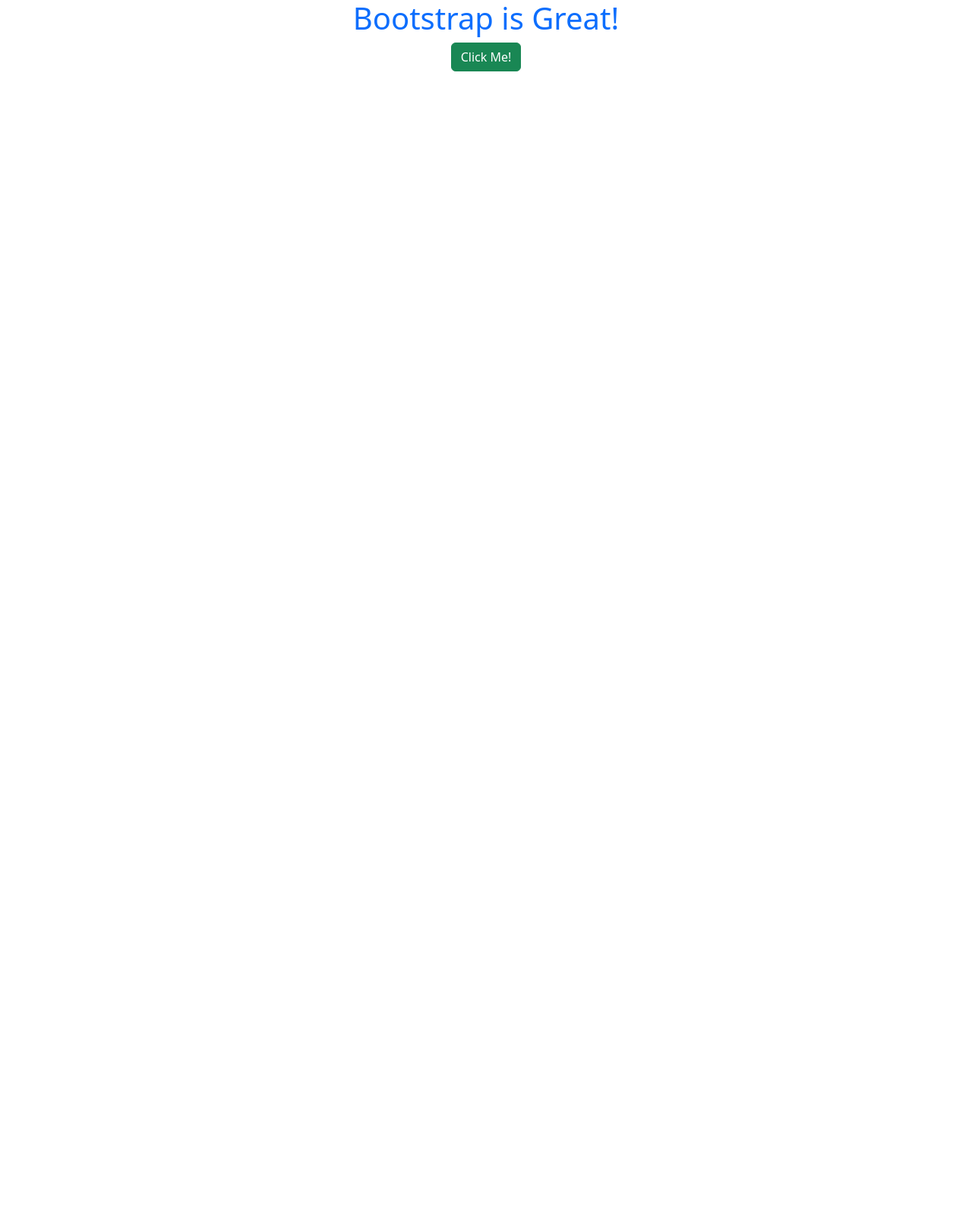
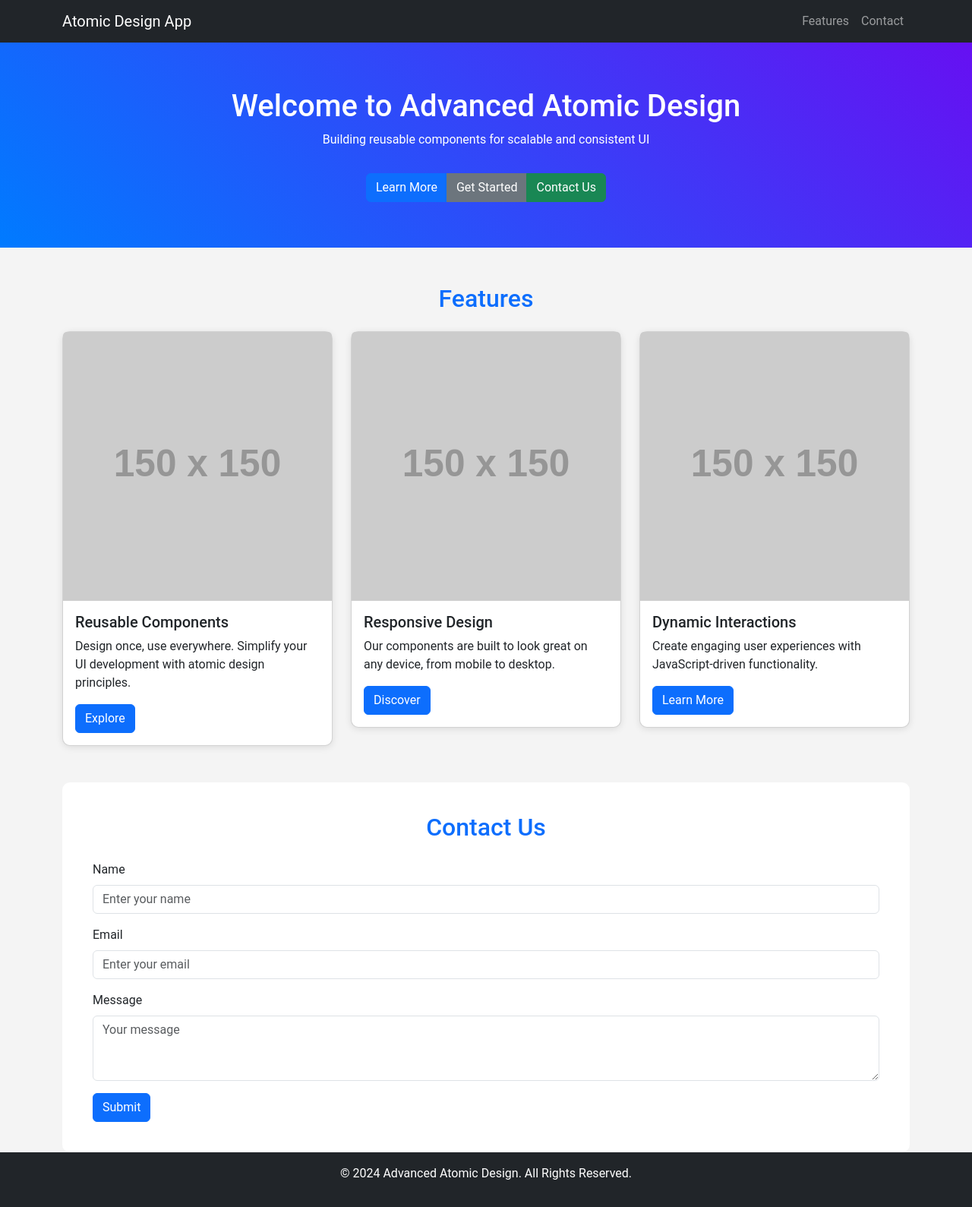
Before and after one commit to IvaniGabrovsky/BTH545-Lab-6, a website: page index.html in a window 1280 px wide. Shown: the whole page at 76% size. Before the commit the page ends 800 px from the top, so only its background shows below. Drawn offline with nearby package versions, Linux system fonts and the light colour scheme; placeholder pictures from the web are drawn by us.

Commit message:
implemented automic design using bootstrap

```diff
--- a/index.html
+++ b/index.html
@@ -3,18 +3,113 @@
 <head>
     <meta charset="UTF-8">
     <meta name="viewport" content="width=device-width, initial-scale=1.0">
-    <title>BTH545 Lab 6</title>
+    <title>BTH545 Lab 6 - Advanced Atomic Design</title>
 
     <!-- Bootstrap CSS -->
     <link href="https://cdn.jsdelivr.net/npm/bootstrap@5.3.2/dist/css/bootstrap.min.css" rel="stylesheet">
+    <!-- Custom CSS -->
+    <link href="styles.css" rel="stylesheet">
 </head>
 <body>
-    <div class="container text-center">
-        <h1 class="text-primary">Bootstrap is Great!</h1>
-        <button class="btn btn-success">Click Me!</button>
-    </div>
+    <!-- Organism: Navbar -->
+    <nav class="navbar navbar-expand-lg navbar-dark bg-dark">
+        <div class="container">
+            <a class="navbar-brand" href="#">Atomic Design App</a>
+            <button class="navbar-toggler" type="button" data-bs-toggle="collapse" data-bs-target="#navbarNav" aria-controls="navbarNav" aria-expanded="false" aria-label="Toggle navigation">
+                <span class="navbar-toggler-icon"></span>
+            </button>
+            <div class="collapse navbar-collapse" id="navbarNav">
+                <ul class="navbar-nav ms-auto">
+                    <li class="nav-item"><a class="nav-link" href="#features">Features</a></li>
+                    <li class="nav-item"><a class="nav-link" href="#contact">Contact</a></li>
+                </ul>
+            </div>
+        </div>
+    </nav>
+
+    <!-- Template: Hero Section -->
+    <header class="hero-section text-white text-center">
+        <div class="container">
+            <h1>Welcome to Advanced Atomic Design</h1>
+            <p>Building reusable components for scalable and consistent UI</p>
+            <!-- Molecule: Button Group -->
+            <div class="btn-group mt-3" role="group">
+                <button type="button" class="btn btn-primary">Learn More</button>
+                <button type="button" class="btn btn-secondary">Get Started</button>
+                <button type="button" class="btn btn-success">Contact Us</button>
+            </div>
+        </div>
+    </header>
+
+    <main class="container mt-5">
+        <!-- Organism: Features Section -->
+        <section id="features" class="features-section">
+            <h2 class="text-center text-primary mb-4">Features</h2>
+            <div class="row g-4">
+                <!-- Molecule: Card -->
+                <div class="col-md-4">
+                    <div class="card">
+                        <img src="https://via.placeholder.com/150" class="card-img-top" alt="Reusable Components">
+                        <div class="card-body">
+                            <h5 class="card-title">Reusable Components</h5>
+                            <p class="card-text">Design once, use everywhere. Simplify your UI development with atomic design principles.</p>
+                            <button class="btn btn-primary">Explore</button>
+                        </div>
+                    </div>
+                </div>
+                <div class="col-md-4">
+                    <div class="card">
+                        <img src="https://via.placeholder.com/150" class="card-img-top" alt="Responsive Design">
+                        <div class="card-body">
+                            <h5 class="card-title">Responsive Design</h5>
+                            <p class="card-text">Our components are built to look great on any device, from mobile to desktop.</p>
+                            <button class="btn btn-primary">Discover</button>
+                        </div>
+                    </div>
+                </div>
+                <div class="col-md-4">
+                    <div class="card">
+                        <img src="https://via.placeholder.com/150" class="card-img-top" alt="Dynamic Interactions">
+                        <div class="card-body">
+                            <h5 class="card-title">Dynamic Interactions</h5>
+                            <p class="card-text">Create engaging user experiences with JavaScript-driven functionality.</p>
+                            <button class="btn btn-primary">Learn More</button>
+                        </div>
+                    </div>
+                </div>
+            </div>
+        </section>
+
+        <!-- Organism: Contact Form -->
+        <section id="contact" class="contact-section mt-5">
+            <h2 class="text-center text-primary mb-4">Contact Us</h2>
+            <!-- Molecule: Contact Form -->
+            <form>
+                <div class="mb-3">
+                    <label for="name" class="form-label">Name</label>
+                    <input type="text" class="form-control" id="name" placeholder="Enter your name">
+                </div>
+                <div class="mb-3">
+                    <label for="email" class="form-label">Email</label>
+                    <input type="email" class="form-control" id="email" placeholder="Enter your email">
+                </div>
+                <div class="mb-3">
+                    <label for="message" class="form-label">Message</label>
+                    <textarea class="form-control" id="message" rows="3" placeholder="Your message"></textarea>
+                </div>
+                <button type="submit" class="btn btn-primary">Submit</button>
+            </form>
+        </section>
+    </main>
+
+    <!-- Organism: Footer -->
+    <footer class="footer bg-dark text-white text-center py-3">
+        <p>&copy; 2024 Advanced Atomic Design. All Rights Reserved.</p>
+    </footer>
 
     <!-- Bootstrap JS and Popper -->
     <script src="https://cdn.jsdelivr.net/npm/bootstrap@5.3.2/dist/js/bootstrap.bundle.min.js"></script>
+    <!-- Custom JS -->
+    <script src="scripts.js"></script>
 </body>
 </html>
--- /dev/null
+++ b/scripts.js
@@ -0,0 +1,25 @@
+// Molecule: Alert Functionality
+function showAlert(message, type = 'info') {
+    const alert = document.createElement('div');
+    alert.className = `alert alert-${type} fixed-top mt-3 mx-3`;
+    alert.textContent = message;
+
+    document.body.appendChild(alert);
+    setTimeout(() => alert.remove(), 3000);
+}
+
+// Molecule: Smooth Scroll
+function smoothScroll(target) {
+    document.querySelector(target).scrollIntoView({
+        behavior: 'smooth',
+    });
+}
+
+// Organism: Navbar Links
+document.querySelectorAll('.nav-link').forEach(link => {
+    link.addEventListener('click', event => {
+        event.preventDefault();
+        smoothScroll(event.target.getAttribute('href'));
+        showAlert(`Navigated to ${event.target.textContent}`, 'success');
+    });
+});
--- /dev/null
+++ b/styles.css
@@ -0,0 +1,23 @@
+/* Atoms: Basic styles */
+body {
+    font-family: 'Roboto', sans-serif;
+    background-color: #f4f4f4;
+    margin: 0;
+}
+
+.hero-section {
+    background: linear-gradient(45deg, #007bff, #6610f2);
+    padding: 60px 20px;
+    color: white;
+}
+
+.card {
+    box-shadow: 0 2px 10px rgba(0, 0, 0, 0.1);
+    border-radius: 10px;
+}
+
+.contact-section {
+    padding: 40px;
+    background-color: #fff;
+    border-radius: 10px;
+}
```
Also changed, not shown: index.js (deleted), 1 other file.
